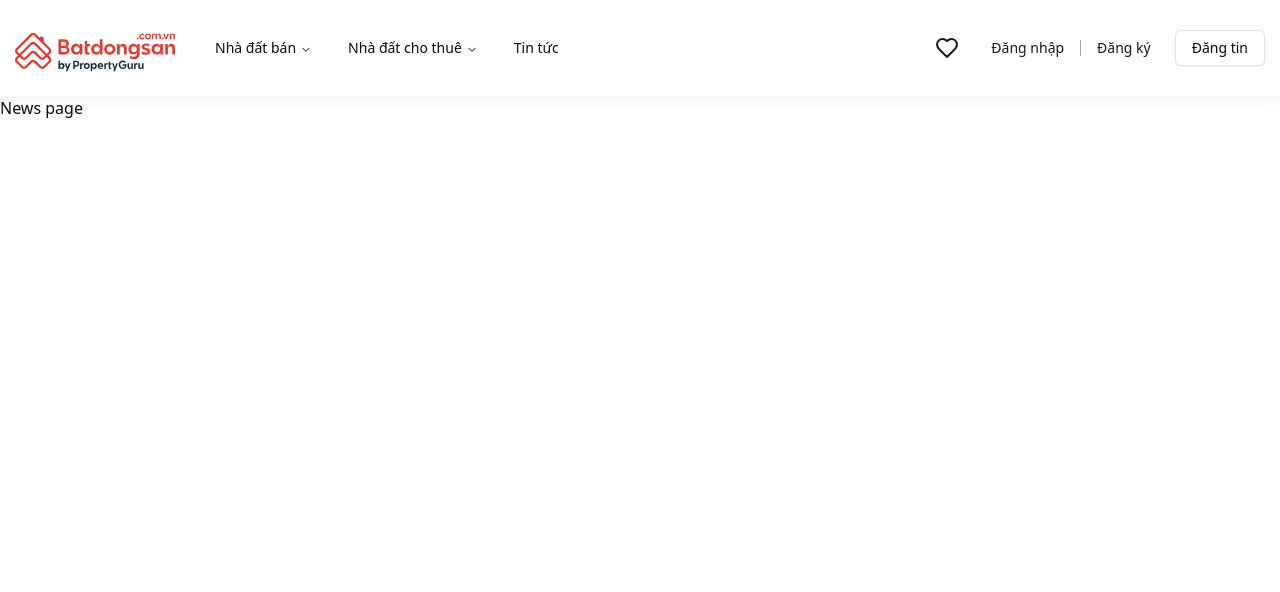
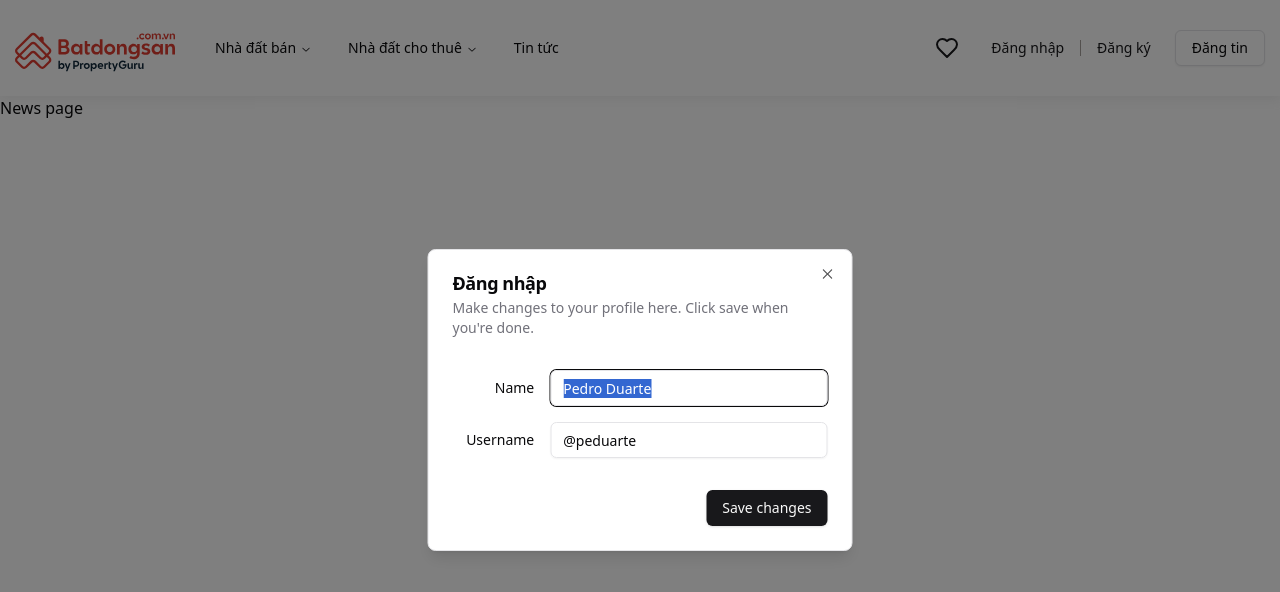
Before and after one commit to lthhieu/rest06, a React (Vite) app in the folder client/: page /tin-tuc in a window 1280 px wide. Both pictures are taken after a click on the button "Đăng nhập". Shown: the top 592 px of the page. Built offline with nearby package versions, Linux system fonts and the light colour scheme.

Commit message:
add dialog,input, label

```diff
--- a/client/package.json
+++ b/client/package.json
@@ -10,7 +10,9 @@
     "preview": "vite preview"
   },
   "dependencies": {
+    "@radix-ui/react-dialog": "^1.1.2",
     "@radix-ui/react-icons": "^1.3.0",
+    "@radix-ui/react-label": "^2.1.0",
     "@radix-ui/react-navigation-menu": "^1.2.1",
     "@radix-ui/react-slot": "^1.1.0",
     "@radix-ui/react-tooltip": "^1.1.3",
--- a/client/src/components/public/header.tsx
+++ b/client/src/components/public/header.tsx
@@ -1,20 +1,15 @@
 import appLogo from '@/assets/logo.svg'
 import { cn } from "@/lib/utils"
-import {
-    NavigationMenu,
-    NavigationMenuContent,
-    NavigationMenuItem,
-    NavigationMenuLink,
-    NavigationMenuList,
-    NavigationMenuTrigger,
-    navigationMenuTriggerStyle,
-} from "@/components/ui/navigation-menu"
+import { NavigationMenu, NavigationMenuContent, NavigationMenuItem, NavigationMenuLink, NavigationMenuList, NavigationMenuTrigger, navigationMenuTriggerStyle } from "@/components/ui/navigation-menu"
 import { forwardRef } from "react"
 import { Link } from 'react-router-dom'
 import slugify from 'slugify'
 import { Button } from '@/components/ui/button'
 import { Heart } from 'lucide-react'
 import { Tooltip, TooltipContent, TooltipProvider, TooltipTrigger } from '@/components/ui/tooltip'
+import { Dialog, DialogContent, DialogDescription, DialogFooter, DialogHeader, DialogTitle, DialogTrigger } from "@/components/ui/dialog"
+import { Input } from "@/components/ui/input"
+import { Label } from "@/components/ui/label"
 
 type subType = {
     title: string,
@@ -122,10 +117,83 @@
                             </TooltipContent>
                         </Tooltip>
                     </TooltipProvider>
-
-                    <Button className='hover:bg-accent hover:text-accent-foreground hover:no-underline' variant={'link'}>Đăng nhập</Button>
+                    <Dialog>
+                        <DialogTrigger asChild>
+                            <Button className='hover:bg-accent hover:text-accent-foreground hover:no-underline' variant={'link'}>Đăng nhập</Button>
+                        </DialogTrigger>
+                        <DialogContent className="sm:max-w-[425px]">
+                            <DialogHeader>
+                                <DialogTitle>Đăng nhập</DialogTitle>
+                                <DialogDescription>
+                                    Make changes to your profile here. Click save when you're done.
+                                </DialogDescription>
+                            </DialogHeader>
+                            <div className="grid gap-4 py-4">
+                                <div className="grid grid-cols-4 items-center gap-4">
+                                    <Label htmlFor="name" className="text-right">
+                                        Name
+                                    </Label>
+                                    <Input
+                                        id="name"
+                                        defaultValue="Pedro Duarte"
+                                        className="col-span-3"
+                                    />
+                                </div>
+                                <div className="grid grid-cols-4 items-center gap-4">
+                                    <Label htmlFor="username" className="text-right">
+                                        Username
+                                    </Label>
+                                    <Input
+                                        id="username"
+                                        defaultValue="@peduarte"
+                                        className="col-span-3"
+                                    />
+                                </div>
+                            </div>
+                            <DialogFooter>
+                                <Button type="submit">Save changes</Button>
+                            </DialogFooter>
+                        </DialogContent>
+                    </Dialog>
                     <div className='border-l border-l-stone-400 h-4'></div>
-                    <Button className='hover:bg-accent hover:text-accent-foreground hover:no-underline' variant={'link'}>Đăng ký</Button>
+                    <Dialog>
+                        <DialogTrigger asChild>
+                            <Button className='hover:bg-accent hover:text-accent-foreground hover:no-underline' variant={'link'}>Đăng ký</Button>
+                        </DialogTrigger>
+                        <DialogContent className="sm:max-w-[425px]">
+                            <DialogHeader>
+                                <DialogTitle>Đăng ký</DialogTitle>
+                                <DialogDescription>
+                                    Make changes to your profile here. Click save when you're done.
+                                </DialogDescription>
+                            </DialogHeader>
+                            <div className="grid gap-4 py-4">
+                                <div className="grid grid-cols-4 items-center gap-4">
+                                    <Label htmlFor="name" className="text-right">
+                                        Name
+                                    </Label>
+                                    <Input
+                                        id="name"
+                                        defaultValue="Pedro Duarte"
+                                        className="col-span-3"
+                                    />
+                                </div>
+                                <div className="grid grid-cols-4 items-center gap-4">
+                                    <Label htmlFor="username" className="text-right">
+                                        Username
+                                    </Label>
+                                    <Input
+                                        id="username"
+                                        defaultValue="@peduarte"
+                                        className="col-span-3"
+                                    />
+                                </div>
+                            </div>
+                            <DialogFooter>
+                                <Button type="submit">Save changes</Button>
+                            </DialogFooter>
+                        </DialogContent>
+                    </Dialog>
                 </div>
                 <Button variant={'outline'}>Đăng tin</Button>
             </div>
--- /dev/null
+++ b/client/src/components/ui/dialog.tsx
@@ -0,0 +1,120 @@
+import * as React from "react"
+import * as DialogPrimitive from "@radix-ui/react-dialog"
+import { Cross2Icon } from "@radix-ui/react-icons"
+
+import { cn } from "@/lib/utils"
+
+const Dialog = DialogPrimitive.Root
+
+const DialogTrigger = DialogPrimitive.Trigger
+
+const DialogPortal = DialogPrimitive.Portal
+
+const DialogClose = DialogPrimitive.Close
+
+const DialogOverlay = React.forwardRef<
+  React.ElementRef<typeof DialogPrimitive.Overlay>,
+  React.ComponentPropsWithoutRef<typeof DialogPrimitive.Overlay>
+>(({ className, ...props }, ref) => (
+  <DialogPrimitive.Overlay
+    ref={ref}
+    className={cn(
+      "fixed inset-0 z-50 bg-black/50  data-[state=open]:animate-in data-[state=closed]:animate-out data-[state=closed]:fade-out-0 data-[state=open]:fade-in-0",
+      className
+    )}
+    {...props}
+  />
+))
+DialogOverlay.displayName = DialogPrimitive.Overlay.displayName
+
+const DialogContent = React.forwardRef<
+  React.ElementRef<typeof DialogPrimitive.Content>,
+  React.ComponentPropsWithoutRef<typeof DialogPrimitive.Content>
+>(({ className, children, ...props }, ref) => (
+  <DialogPortal>
+    <DialogOverlay />
+    <DialogPrimitive.Content
+      ref={ref}
+      className={cn(
+        "fixed left-[50%] top-[50%] z-50 grid w-full max-w-lg translate-x-[-50%] translate-y-[-50%] gap-4 border bg-background p-6 shadow-lg duration-200 data-[state=open]:animate-in data-[state=closed]:animate-out data-[state=closed]:fade-out-0 data-[state=open]:fade-in-0 data-[state=closed]:zoom-out-95 data-[state=open]:zoom-in-95 data-[state=closed]:slide-out-to-left-1/2 data-[state=closed]:slide-out-to-top-[48%] data-[state=open]:slide-in-from-left-1/2 data-[state=open]:slide-in-from-top-[48%] sm:rounded-lg",
+        className
+      )}
+      {...props}
+    >
+      {children}
+      <DialogPrimitive.Close className="absolute right-4 top-4 rounded-sm opacity-70 ring-offset-background transition-opacity hover:opacity-100 focus:outline-none focus:ring-2 focus:ring-ring focus:ring-offset-2 disabled:pointer-events-none data-[state=open]:bg-accent data-[state=open]:text-muted-foreground">
+        <Cross2Icon className="h-4 w-4" />
+        <span className="sr-only">Close</span>
+      </DialogPrimitive.Close>
+    </DialogPrimitive.Content>
+  </DialogPortal>
+))
+DialogContent.displayName = DialogPrimitive.Content.displayName
+
+const DialogHeader = ({
+  className,
+  ...props
+}: React.HTMLAttributes<HTMLDivElement>) => (
+  <div
+    className={cn(
+      "flex flex-col space-y-1.5 text-center sm:text-left",
+      className
+    )}
+    {...props}
+  />
+)
+DialogHeader.displayName = "DialogHeader"
+
+const DialogFooter = ({
+  className,
+  ...props
+}: React.HTMLAttributes<HTMLDivElement>) => (
+  <div
+    className={cn(
+      "flex flex-col-reverse sm:flex-row sm:justify-end sm:space-x-2",
+      className
+    )}
+    {...props}
+  />
+)
+DialogFooter.displayName = "DialogFooter"
+
+const DialogTitle = React.forwardRef<
+  React.ElementRef<typeof DialogPrimitive.Title>,
+  React.ComponentPropsWithoutRef<typeof DialogPrimitive.Title>
+>(({ className, ...props }, ref) => (
+  <DialogPrimitive.Title
+    ref={ref}
+    className={cn(
+      "text-lg font-semibold leading-none tracking-tight",
+      className
+    )}
+    {...props}
+  />
+))
+DialogTitle.displayName = DialogPrimitive.Title.displayName
+
+const DialogDescription = React.forwardRef<
+  React.ElementRef<typeof DialogPrimitive.Description>,
+  React.ComponentPropsWithoutRef<typeof DialogPrimitive.Description>
+>(({ className, ...props }, ref) => (
+  <DialogPrimitive.Description
+    ref={ref}
+    className={cn("text-sm text-muted-foreground", className)}
+    {...props}
+  />
+))
+DialogDescription.displayName = DialogPrimitive.Description.displayName
+
+export {
+  Dialog,
+  DialogPortal,
+  DialogOverlay,
+  DialogTrigger,
+  DialogClose,
+  DialogContent,
+  DialogHeader,
+  DialogFooter,
+  DialogTitle,
+  DialogDescription,
+}
--- /dev/null
+++ b/client/src/components/ui/input.tsx
@@ -0,0 +1,25 @@
+import * as React from "react"
+
+import { cn } from "@/lib/utils"
+
+export interface InputProps
+  extends React.InputHTMLAttributes<HTMLInputElement> {}
+
+const Input = React.forwardRef<HTMLInputElement, InputProps>(
+  ({ className, type, ...props }, ref) => {
+    return (
+      <input
+        type={type}
+        className={cn(
+          "flex h-9 w-full rounded-md border border-input bg-transparent px-3 py-1 text-sm shadow-sm transition-colors file:border-0 file:bg-transparent file:text-sm file:font-medium file:text-foreground placeholder:text-muted-foreground focus-visible:outline-none focus-visible:ring-1 focus-visible:ring-ring disabled:cursor-not-allowed disabled:opacity-50",
+          className
+        )}
+        ref={ref}
+        {...props}
+      />
+    )
+  }
+)
+Input.displayName = "Input"
+
+export { Input }
--- /dev/null
+++ b/client/src/components/ui/label.tsx
@@ -0,0 +1,24 @@
+import * as React from "react"
+import * as LabelPrimitive from "@radix-ui/react-label"
+import { cva, type VariantProps } from "class-variance-authority"
+
+import { cn } from "@/lib/utils"
+
+const labelVariants = cva(
+  "text-sm font-medium leading-none peer-disabled:cursor-not-allowed peer-disabled:opacity-70"
+)
+
+const Label = React.forwardRef<
+  React.ElementRef<typeof LabelPrimitive.Root>,
+  React.ComponentPropsWithoutRef<typeof LabelPrimitive.Root> &
+    VariantProps<typeof labelVariants>
+>(({ className, ...props }, ref) => (
+  <LabelPrimitive.Root
+    ref={ref}
+    className={cn(labelVariants(), className)}
+    {...props}
+  />
+))
+Label.displayName = LabelPrimitive.Root.displayName
+
+export { Label }
```
Also changed, not shown: 1 other file (tests, documents, lock files or other folders).
